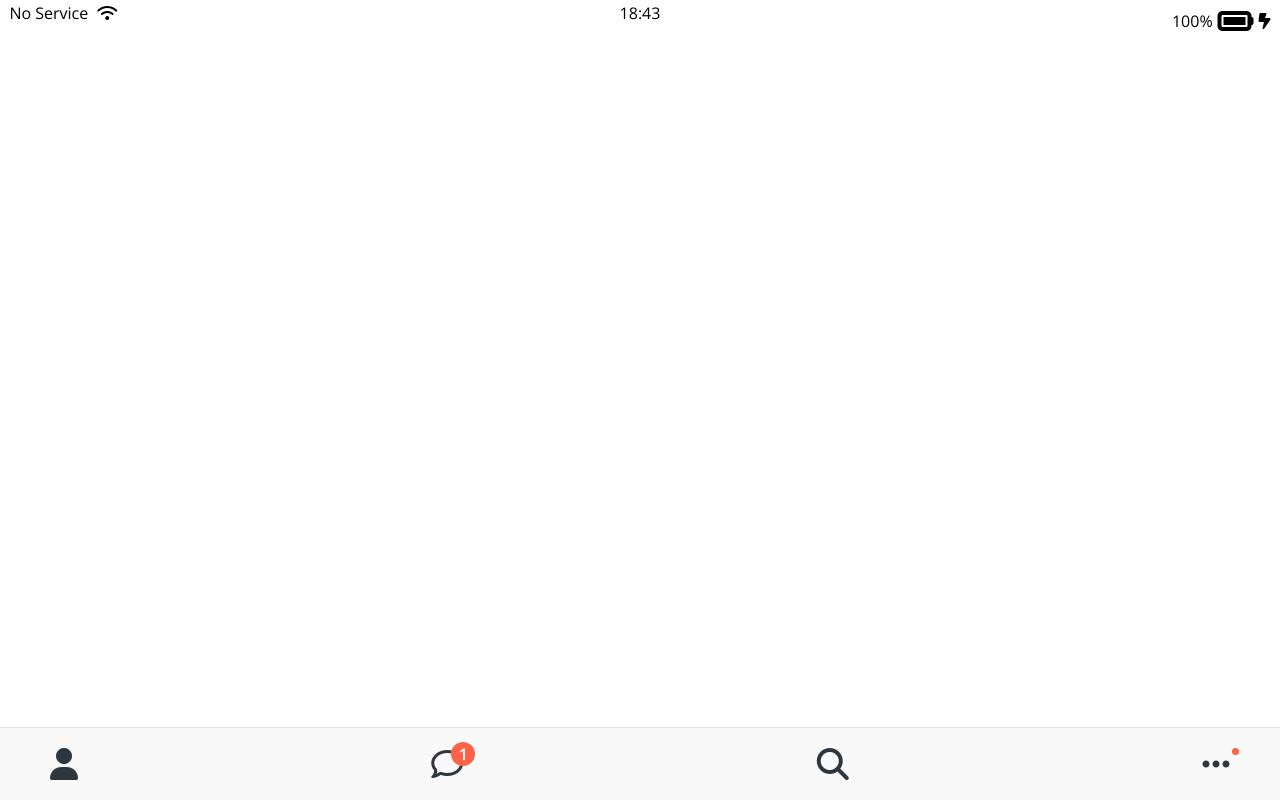
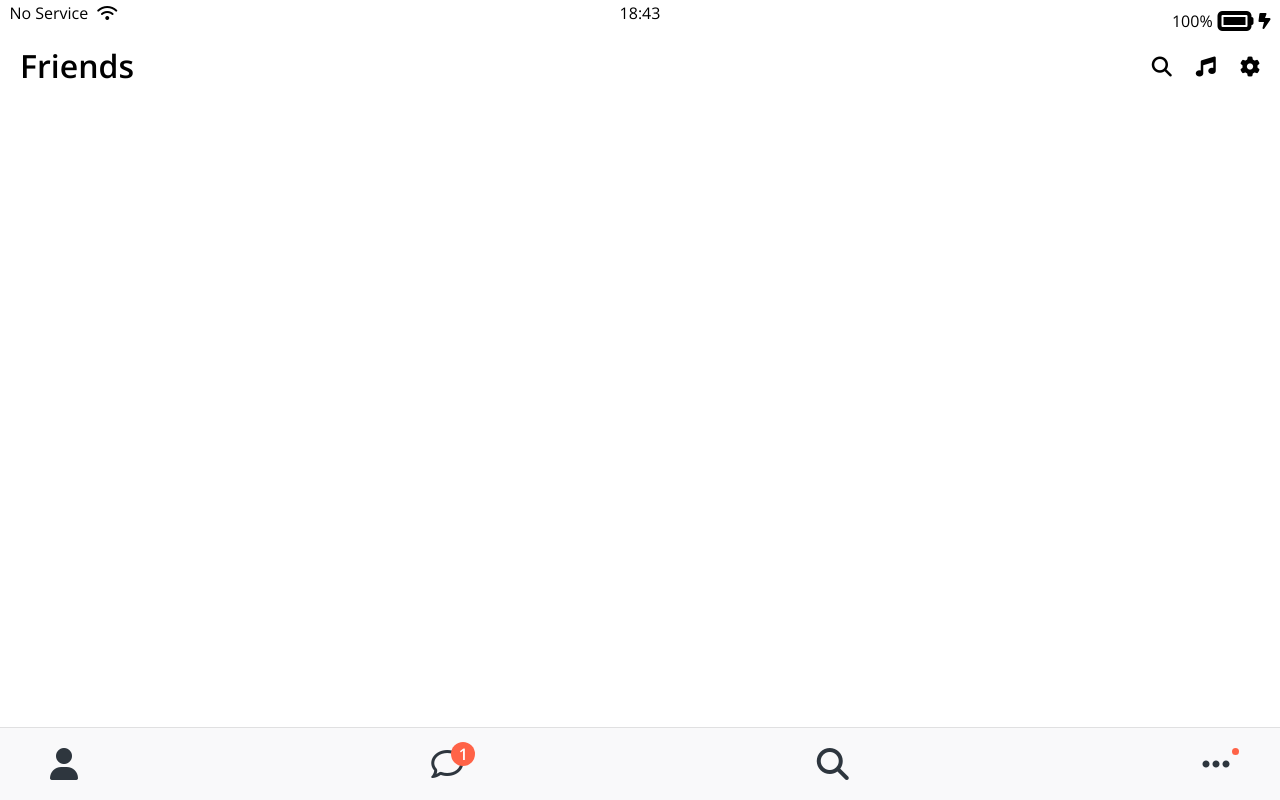
Before and after one commit to Pyeon-jun-hyeon/growth-journal, a plain HTML site: page friends.html in a window 1280 px wide. Drawn offline with nearby package versions, Linux system fonts and the light colour scheme.

Commit message:
Create screen header

```diff
--- /dev/null
+++ b/css/components/screen-header.css
@@ -0,0 +1,15 @@
+.screen-header {
+  display: flex;
+  justify-content: space-between;
+  align-items: center;
+  padding: 50px 20px;
+}
+
+.screen-header__title {
+  font-size: 32px;
+  font-weight: 900;
+}
+
+.screen-header__icons span {
+  margin-left: 20px;
+}
--- a/css/styles.css
+++ b/css/styles.css
@@ -7,6 +7,8 @@
 /* Components */
 @import "components/status-bar.css";
 @import "components/nav-bar.css";
+@import "components/screen-header.css";
+
 /* Screens */
 @import "screens/login.css";
 
--- a/friends.html
+++ b/friends.html
@@ -22,6 +22,22 @@
         <i class="fa-solid fa-bolt-lightning"></i>
       </div>
     </div>
+
+    <header class="screen-header">
+      <h1 class="screen-header__title">Friends</h1>
+      <div class="screen-header__icons">
+        <span>
+          <i class="fa-solid fa-magnifying-glass fa-lg"></i>
+        </span>
+        <span>
+          <i class="fa-solid fa-music fa-lg"></i>
+        </span>
+        <span>
+          <i class="fa-solid fa-gear fa-lg"></i>
+        </span>
+      </div>
+    </header>
+
     <nav class="nav">
       <ul class="nav__list">
         <li class="nav__btn">
```
